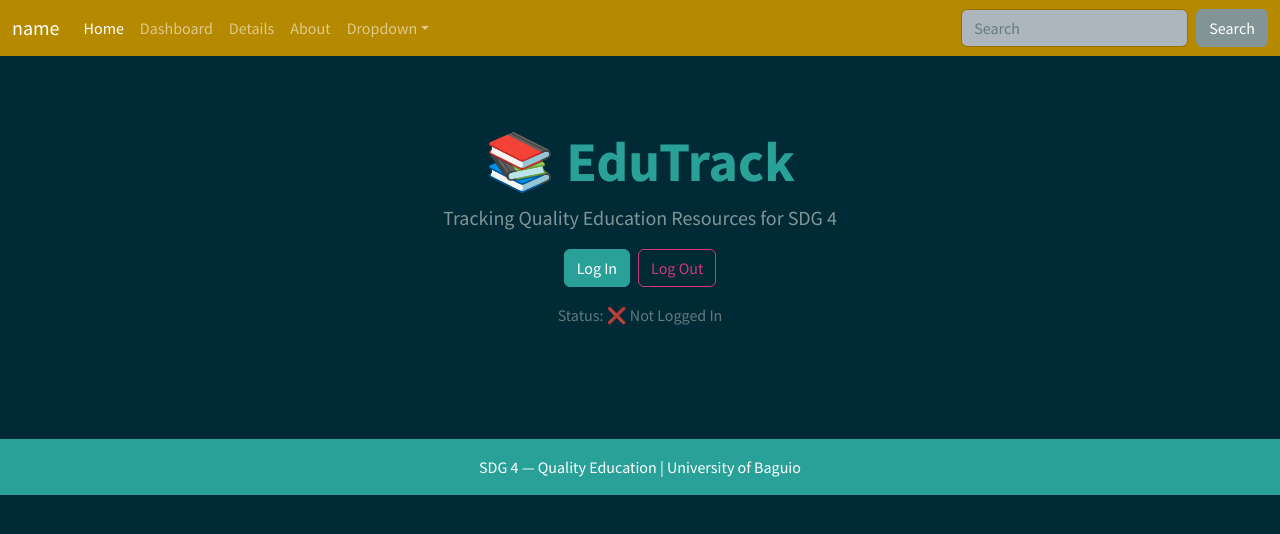
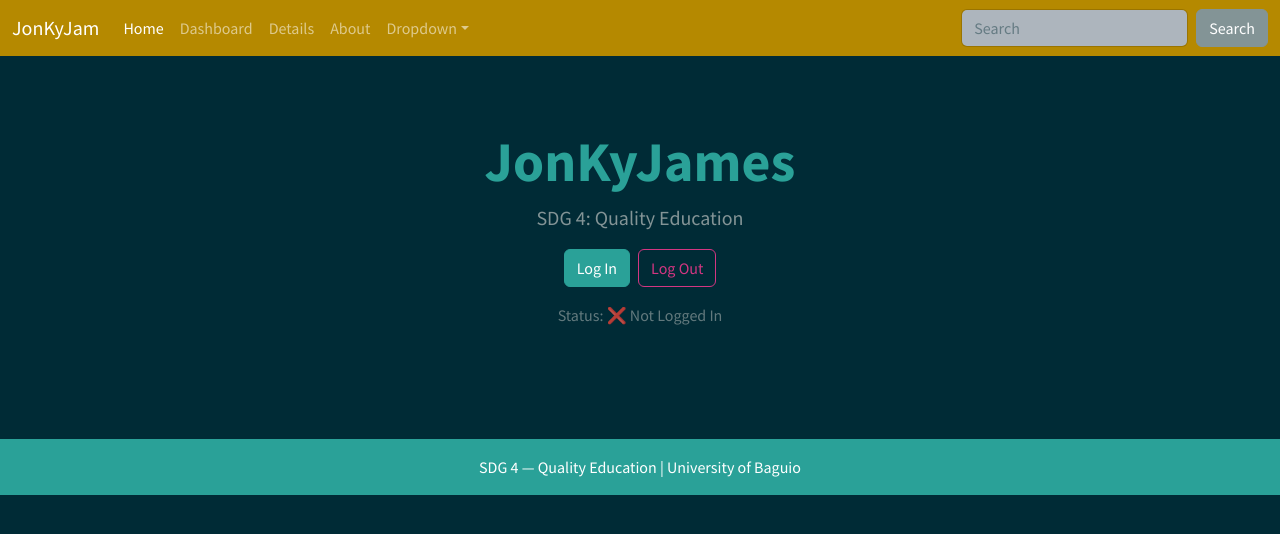
Before and after one commit to UBSITFernandoJon/appdev1-SDG4-JonKyJam, an Angular app: page / in a window 1280 px wide. Shown: the top 534 px of the page. Built offline with nearby package versions, Linux system fonts and the light colour scheme.

Commit message:
Updated Html for both app and navbar

```diff
--- a/src/app/components/navbar/navbar.html
+++ b/src/app/components/navbar/navbar.html
@@ -1,6 +1,6 @@
 <nav class="navbar navbar-expand-lg bg-primary" data-bs-theme="dark">
     <div class="container-fluid">
-      <a class="navbar-brand" href="#">name</a>
+      <a class="navbar-brand" href="#">JonKyJam</a>
       <button class="navbar-toggler" type="button" data-bs-toggle="collapse" data-bs-target="#navbarColor01" aria-controls="navbarColor01" aria-expanded="true" aria-label="Toggle navigation">
         <span class="navbar-toggler-icon"></span>
       </button>
--- a/src/app/pages/home/home.html
+++ b/src/app/pages/home/home.html
@@ -1,6 +1,6 @@
 <section class="text-center py-5">
-    <h1 class="display-4 fw-bold text-success">📚 EduTrack</h1>
-    <p class="lead">Tracking Quality Education Resources for SDG 4</p>
+    <h1 class="display-4 fw-bold text-success">JonKyJames</h1>
+    <p class="lead">SDG 4: Quality Education</p>
 
     <button class="btn btn-success me-2" (click)="login()">
       Log In
```
